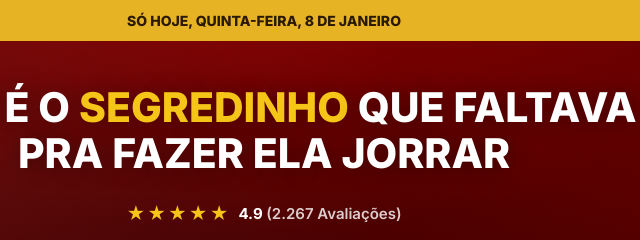
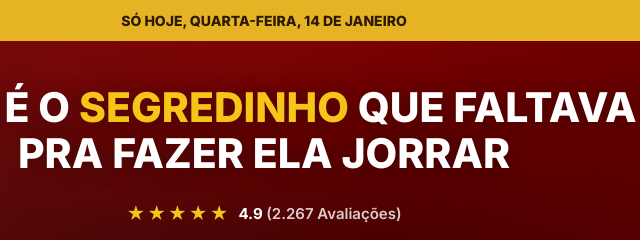
Before and after one commit to DarthVeider373/caminhodaplenaconscienciaverdadeira.online, a plain HTML site: page plenaliberdadelouca/index.html in a window 1280 px wide. Shown: the top 240 px of the page, 376-1016 px from the left. Drawn offline with Linux system fonts and the light colour scheme.

Commit message:
Add dynamic date display and player script

```diff
--- a/plenaliberdadelouca/index.html
+++ b/plenaliberdadelouca/index.html
@@ -220,7 +220,7 @@
 </head>
 
 <body>
-  <div class="topStrip">SÓ HOJE, QUINTA-FEIRA, 8 DE JANEIRO</div>
+  <div class="topStrip" id="topStrip"></div>
 
   <main class="wrap">
     <section class="hero">
@@ -229,8 +229,16 @@
         PRA FAZER ELA JORRAR
       </h1>
 
+
+
+
       <vturb-smartplayer id="vid-6960463d0d8ded7c540670b5" style="display: block; margin: 0 auto; width: 100%; max-width: 400px;"></vturb-smartplayer>
       <script type="text/javascript"> var s = document.createElement("script"); s.src = "https://scripts.converteai.net/cda0fd17-3b99-44d2-a83a-fc66435cb2df/players/6960463d0d8ded7c540670b5/v4/player.js", s.async = !0, document.head.appendChild(s); </script>
+
+
+
+
+
 
       <div class="ratings" aria-label="Avaliações">
         <div class="stars">★★★★★</div>
@@ -259,6 +267,23 @@
       </p>
     </div>
   </footer>
+
+  <script>
+    (function () {
+      const dias = ['DOMINGO', 'SEGUNDA-FEIRA', 'TERÇA-FEIRA', 'QUARTA-FEIRA', 'QUINTA-FEIRA', 'SEXTA-FEIRA', 'SÁBADO'];
+      const meses = ['JANEIRO', 'FEVEREIRO', 'MARÇO', 'ABRIL', 'MAIO', 'JUNHO', 'JULHO', 'AGOSTO', 'SETEMBRO', 'OUTUBRO', 'NOVEMBRO', 'DEZEMBRO'];
+
+
+      const hoje = new Date();
+      const texto = `SÓ HOJE, ${dias[hoje.getDay()]}, ${hoje.getDate()} DE ${meses[hoje.getMonth()]}`;
+
+
+      const el = document.getElementById('topStrip');
+      if (el) el.textContent = texto;
+    })();
+  </script>
+
+
 </body>
 
 </html>
```
